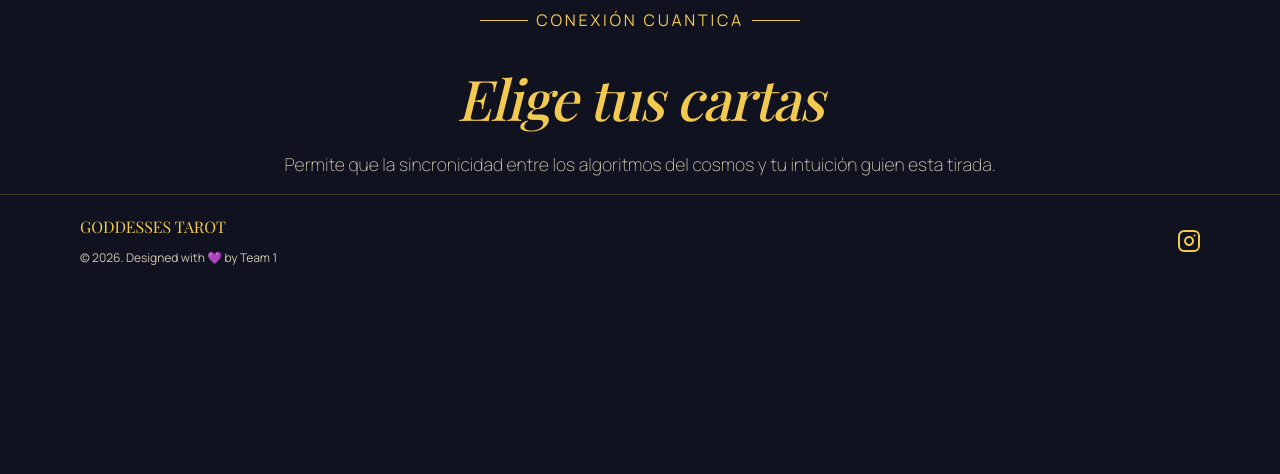
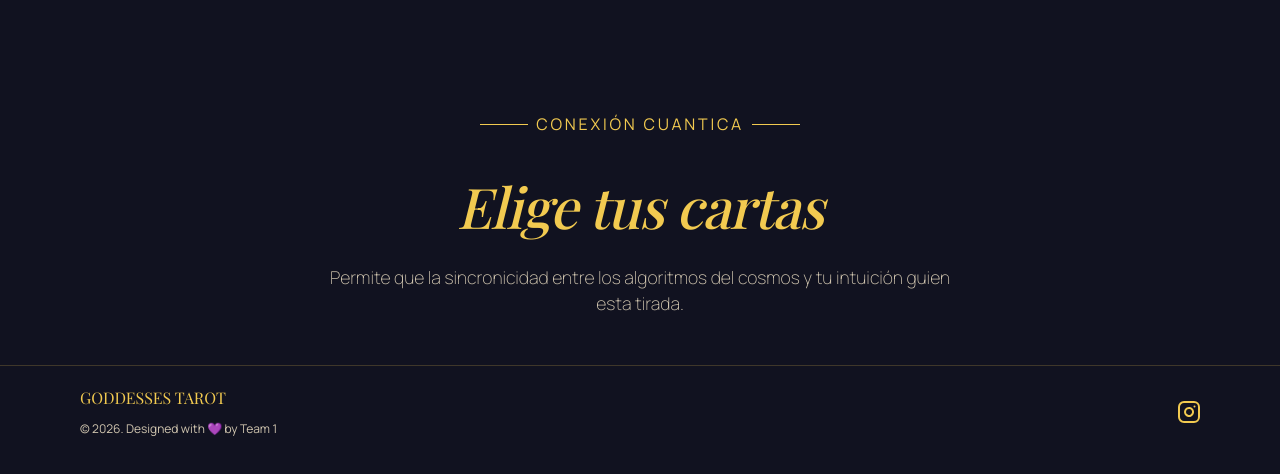
Before and after one commit to FactoriaF5-Tarot-Team1/GoddessesTarot, a React (Vite) app: page /reading in a window 1280 px wide. Shown: the top 474 px of the page. Built offline with nearby package versions, Linux system fonts and the light colour scheme; a web font is replaced by a local one.

Commit message:
styles: add mediaquery desktop and review margin y padding

```diff
--- a/src/pages/reading/Reading.jsx
+++ b/src/pages/reading/Reading.jsx
@@ -5,7 +5,7 @@
 function Reading() {
   return (
     <>
-      <div>
+      <section className={styles.readingHero}>
         <div className={styles.textLines}>
           <img src={line} alt="linea" />
           <p>CONEXIÓN CUANTICA</p>
@@ -18,7 +18,7 @@
             intuición guien esta tirada.
           </p>
         </div>
-      </div>
+      </section>
     </>
   );
 }
--- a/src/pages/reading/Reading.module.scss
+++ b/src/pages/reading/Reading.module.scss
@@ -1,13 +1,24 @@
 @use "../../styles/variables" as v;
 
+.readingHero {
+  display: flex;
+  flex-direction: column;
+  align-items: center;
+  text-align: center;
+
+  padding-top: 7rem;
+  padding-bottom: 3rem;
+
+  gap: 1.75rem;
+
+  //min-height: 60vh;
+}
+
 .textLines {
-  //z-index: 20;
   display: flex;
-  flex-direction: row;
   justify-content: center;
   align-items: center;
   gap: 0.5rem;
-  padding: 0.5rem 0rem 1.5rem 0rem;
 
   p {
     letter-spacing: 2.8px;
@@ -16,26 +27,42 @@
 }
 
 .heroContent {
-  //position: absolute;
-  bottom: 2.4rem;
-  padding: 0 2rem;
   display: flex;
   flex-direction: column;
-  text-align: center;
-  //justify-content: flex-end;
   align-items: center;
-  gap: 0.7rem;
+  gap: 1rem;
+
+  max-width: 32rem;
 
   h1 {
     font-weight: 500;
     font-style: italic;
     letter-spacing: -1.12px;
-    width: 90%;
+    margin: 0;
+    max-width: 18rem;
   }
 
   p {
+    max-width: 22rem;
+
     font-size: 1.1rem;
     font-weight: 100;
-    padding-bottom: 1rem;
   }
 }
+
+/* =========================
+   DESKTOP
+========================= */
+@media screen and (min-width: 1024px) {
+  .heroContent {
+    max-width: 40rem;
+
+    h1 {
+      max-width: 40rem;
+    }
+
+    p {
+      max-width: 40rem;
+    }
+  }
+}
```
